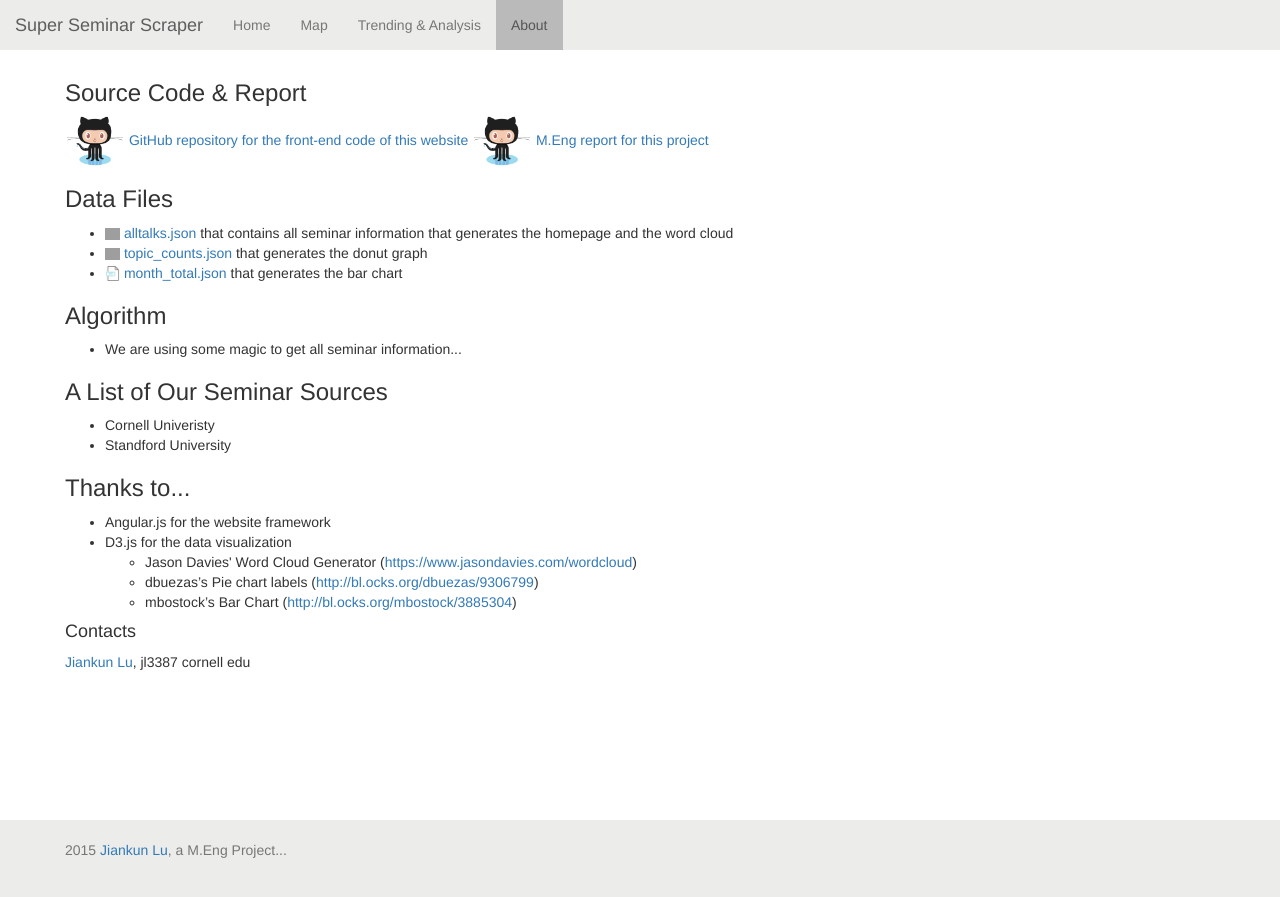
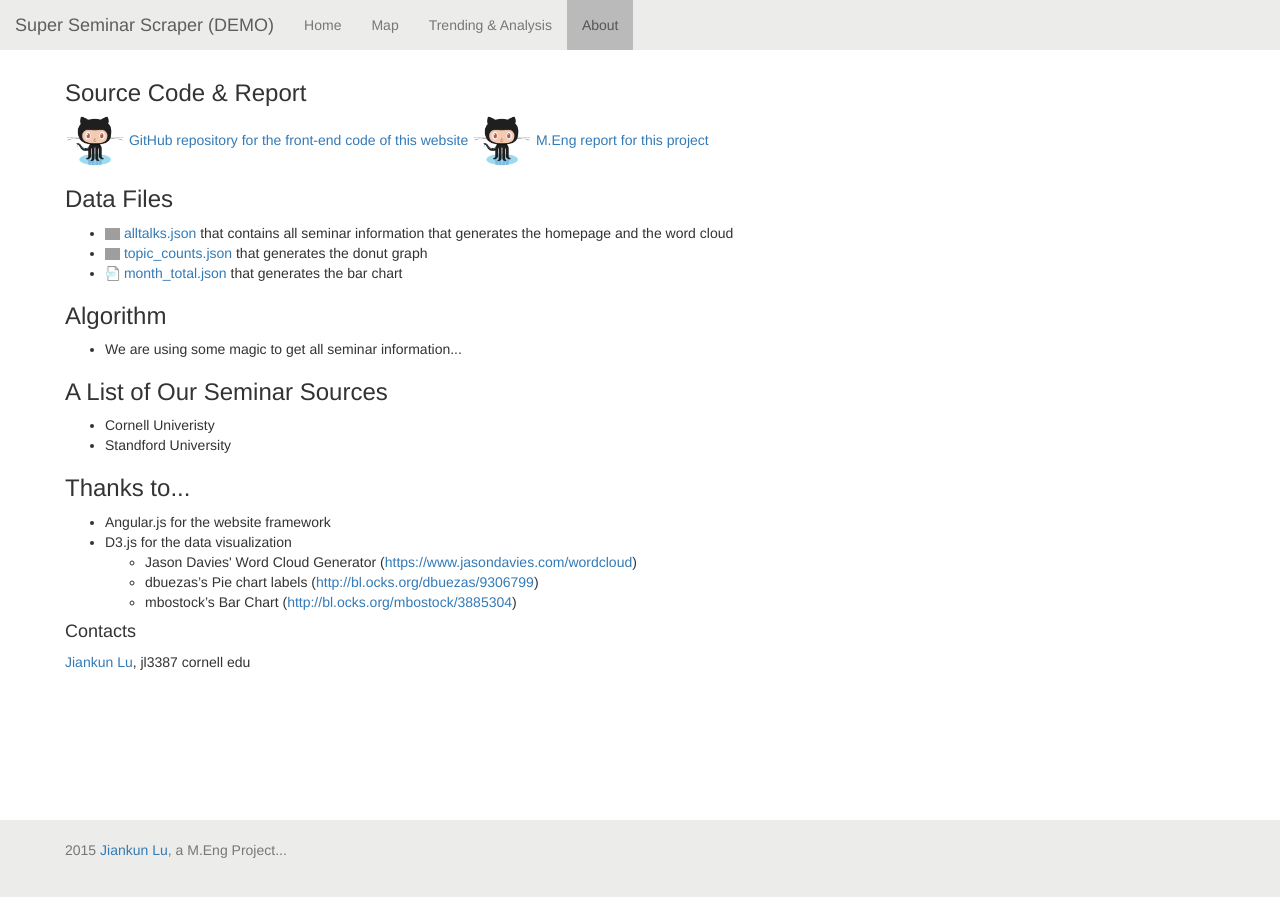
Before and after one commit to jl-git/talkstream, a Jekyll site: the page about.html, which Jekyll copies as it is, in a window 1280 px wide. Shown: the top 897 px of the page. Built offline with Jekyll 4.4.1, drawn with Linux system fonts in a browser that asks for light colours; nearby versions of some CDN libraries; a file with an impossible date is left out; grey boxes are pictures that could not be loaded.

Commit message:
demo ver

```diff
--- a/about.html
+++ b/about.html
@@ -21,7 +21,7 @@
           <span class="icon-bar"></span>
           <span class="icon-bar"></span>
         </button>
-        <a class="navbar-brand" href="index.html">Super Seminar Scraper</a>
+        <a class="navbar-brand" href="index.html">Super Seminar Scraper (DEMO)</a>
       </div>
 
       <div id="navbar" class="navbar-collapse collapse">
--- a/index.html
+++ b/index.html
@@ -62,7 +62,7 @@
           <span class="icon-bar"></span>
           <span class="icon-bar"></span>
         </button>
-        <a class="navbar-brand" href="index.html">Super Seminar Scraper</a>
+        <a class="navbar-brand" href="index.html">Super Seminar Scraper (DEMO)</a>
       </div>
 
       <div id="navbar" class="navbar-collapse collapse">
--- a/map.html
+++ b/map.html
@@ -42,7 +42,7 @@
           <span class="icon-bar"></span>
           <span class="icon-bar"></span>
         </button>
-        <a class="navbar-brand" href="index.html">Super Seminar Scraper</a>
+        <a class="navbar-brand" href="index.html">Super Seminar Scraper (DEMO)</a>
       </div>
 
       <div id="navbar" class="navbar-collapse collapse">
--- a/trending.html
+++ b/trending.html
@@ -67,7 +67,7 @@
           <span class="icon-bar"></span>
           <span class="icon-bar"></span>
         </button>
-        <a class="navbar-brand" href="index.html">Super Seminar Scraper</a>
+        <a class="navbar-brand" href="index.html">Super Seminar Scraper (DEMO)</a>
       </div>
 
       <div id="navbar" class="navbar-collapse collapse">
```
